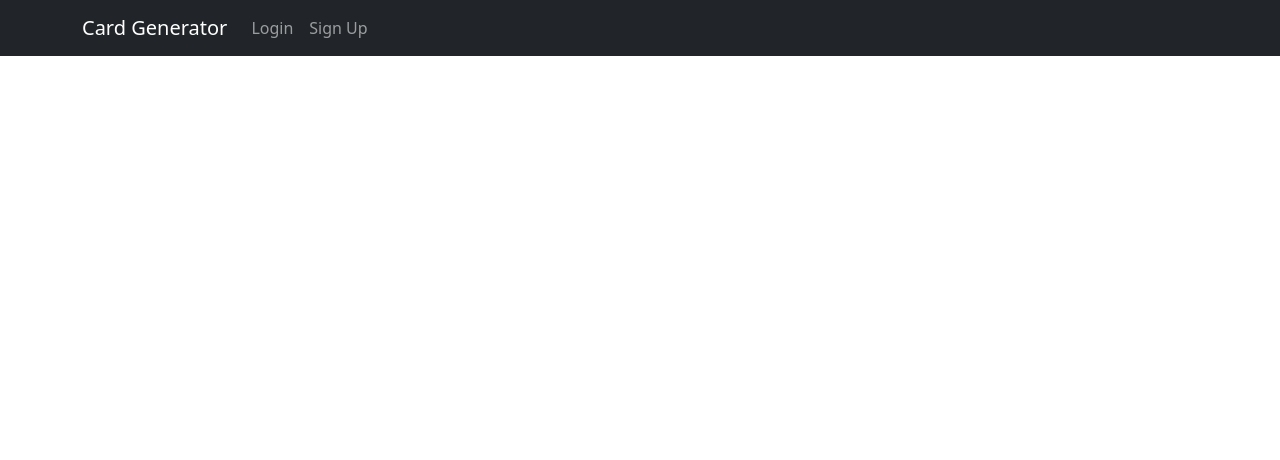
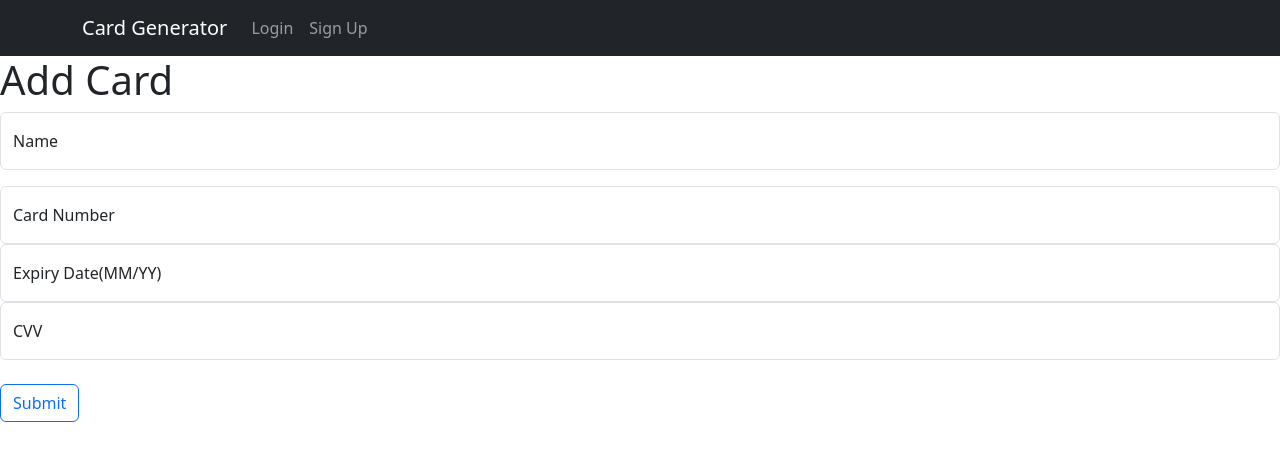
Before and after one commit to Fezao187/Java_Dev, a React (Create React App) app in the folder project/card_generator/client/card_generator_frontend/: page /my/Cards/create in a window 1280 px wide. Shown: the top 460 px of the page. Built offline with nearby package versions, Linux system fonts and the light colour scheme.

Commit message:
Add card

```diff
--- a/project/card_generator/client/card_generator_frontend/src/App.js
+++ b/project/card_generator/client/card_generator_frontend/src/App.js
@@ -8,7 +8,8 @@ import Signup from './views/sign_up/Signup';
 import VirtualCards from './views/virtual_cards/VirtualCards';
 import EditCard from './views/my_cards/EditCard';
 import Home from './views/home/Home';
-import CreateCard from './views/virtual_cards/CreateCard';
+import CreateVCard from './views/virtual_cards/CreateVCard';
+import CreateCard from './views/my_cards/CreateCard';
 
 function App() {
   const [isAuth, setIsAuth] = useState(sessionStorage.getItem("isAuth"));
@@ -48,9 +49,10 @@ function App() {
           <Route path='/auth/login' element={<Login setIsAuth={setIsAuth} />} />
           <Route path='/auth/signup' element={<Signup />} />
           <Route path='/virtual/cards' element={<VirtualCards isAuth={isAuth} />} />
-          <Route path='/virtual/cards/create' element={<CreateCard />} />
+          <Route path='/virtual/cards/create' element={<CreateVCard />} />
           <Route path='/my/cards' element={<MyCards isAuth={isAuth} />} />
           <Route path='/myCards/edit/:id' element={<EditCard />} />
+          <Route path='/my/Cards/create' element={<CreateCard />} />
         </Routes>
       </Router>
     </>
--- a/project/card_generator/client/card_generator_frontend/src/components/Card.jsx
+++ b/project/card_generator/client/card_generator_frontend/src/components/Card.jsx
@@ -1,7 +1,17 @@
 import React from 'react'
 import { Button } from 'react-bootstrap';
-const Card = ({ card }) => {
+
+const Card = ({ card, isVcard }) => {
     return (
+        isVcard == true ? (
+            <div>
+                <p><strong>Name: </strong>{card.name}</p>
+                <p><strong>Card Number: </strong>{card.cardNumber}</p>
+                <p><strong>Expiery Date: </strong>{card.expiryDate}</p>
+                <p><strong>CVV: </strong>{card.cvv}</p>
+                <Button variant='danger'>Delete</Button>
+            </div>
+        ) : (
             <div>
                 <p><strong>Name: </strong>{card.name}</p>
                 <p><strong>Card Number: </strong>{card.cardNumber}</p>
@@ -10,6 +20,7 @@ const Card = ({ card }) => {
                 <Button variant='warning'>Edit</Button><Button variant='danger'>Delete</Button>
             </div>
         )
+    )
 }
 
 export default Card
--- /dev/null
+++ b/project/card_generator/client/card_generator_frontend/src/views/my_cards/CreateCard.jsx
@@ -0,0 +1,66 @@
+import React, { useState } from 'react'
+import api from '../../api/axiosConfig';
+import { useNavigate } from 'react-router-dom';
+import { Button, Form, FloatingLabel, Alert } from "react-bootstrap";
+
+const CreateCard = () => {
+    const [token, setToken] = useState(sessionStorage.getItem("token"));
+    const [name, setName] = useState();
+    const [cardNumber, setCardNumber] = useState("");
+    const [expiryDate, setExpiryDate] = useState("");
+    const [cvv, setCvv] = useState("");
+    const [errMsg, setErrMsg] = useState("");
+    let navigate = useNavigate();
+    const handleSubmit = async (e) => {
+        e.preventDefault();
+        try {
+            const { data } = await api.post("my/card/create",
+                {
+                    name,
+                    cardNumber,
+                    expiryDate,
+                    cvv
+                },
+                {
+                    headers: {
+                        'authorization': `Bearer ${token}`,
+                        'Accept': 'application/json',
+                        'Content-Type': 'application/json'
+                    }
+                }
+            );
+            const { message } = data;
+            console.log(message);
+            console.log(data);
+            navigate("/my/cards");
+        } catch (error) {
+            setErrMsg(error.message);
+        }
+    }
+    return (
+        <div>
+            <Form>
+                <h1>Add Card</h1>
+                <FloatingLabel controlId="floatingInput" label="Name" className="mb-3">
+                    <Form.Control type="name" placeholder="Enter name on card" value={name} onChange={(e) => setName(e.target.value)} required />
+                </FloatingLabel>
+                <FloatingLabel controlId="floatingInput" label="Card Number">
+                    <Form.Control type="text" placeholder="Enter card number" value={cardNumber} onChange={(e) => setCardNumber(e.target.value)} required />
+                </FloatingLabel>
+                <FloatingLabel controlId="floatingInput" label="Expiry Date(MM/YY)">
+                    <Form.Control type="text" placeholder="Enter expirery date" value={expiryDate} onChange={(e) => setExpiryDate(e.target.value)} required />
+                </FloatingLabel>
+                <FloatingLabel controlId="floatingInput" label="CVV">
+                    <Form.Control type="text" placeholder="Enter cvv number" value={cvv} onChange={(e) => setCvv(e.target.value)} required />
+                </FloatingLabel>
+                <br />
+                {errMsg !== "" && <Alert variant="danger" dismissible>{errMsg}</Alert>}
+                <Button variant="outline-primary" type="submit" onClick={handleSubmit}>
+                    Submit
+                </Button>
+            </Form>
+        </div>
+    )
+}
+
+export default CreateCard
--- a/project/card_generator/client/card_generator_frontend/src/views/my_cards/MyCards.jsx
+++ b/project/card_generator/client/card_generator_frontend/src/views/my_cards/MyCards.jsx
@@ -1,9 +1,42 @@
-import React from 'react'
+import React, { useEffect } from 'react'
+import api from '../../api/axiosConfig';
+import { useState } from 'react';
+import Card from '../../components/Card';
+import { useNavigate } from 'react-router-dom';
+import { Button } from 'react-bootstrap';
 
 const MyCards = ({ isAuth }) => {
+  const [token, setToken] = useState(sessionStorage.getItem("token"));
+  const [cardList, setCardList] = useState([]);
+  let navigate = useNavigate();
+  useEffect(() => {
+    const getMyCards = async () => {
+      const { data } = await api.get("/my/card/all", {
+        headers: {
+          'authorization': `Bearer ${token}`,
+          'Accept': 'application/json',
+          'Content-Type': 'application/json'
+        }
+      }
+      )
+      console.log(data);
+      setCardList(data);
+    }
+    getMyCards();
+  }, []);
+  const addCard = () => {
+    navigate("/my/Cards/create");
+  }
   return (
-    <div>MyCards</div>
+    <div>
+      <Button variant='success' onClick={addCard}>Add Card</Button>
+      {cardList?.map((card) => {
+        return (
+          <Card card={card} isVcard={false} />
+        )
+      })}
+    </div>
   )
 }
 
-export default MyCards
+export default MyCards;
--- a/project/card_generator/client/card_generator_frontend/src/views/virtual_cards/VirtualCards.jsx
+++ b/project/card_generator/client/card_generator_frontend/src/views/virtual_cards/VirtualCards.jsx
@@ -3,12 +3,10 @@ import api from '../../api/axiosConfig';
 import Card from '../../components/Card';
 import { Button } from 'react-bootstrap';
 import { useNavigate } from 'react-router-dom';
-
 const VirtualCards = ({ isAuth }) => {
   const [token, setToken] = useState(sessionStorage.getItem("token"));
   const [cardList, setCardList] = useState([]);
   let navigate = useNavigate();
-
   useEffect(() => {
     const getVirtualCards = async () => {
       const { data } = await api.get("/virtual/card/all", {
@@ -24,16 +22,15 @@ const VirtualCards = ({ isAuth }) => {
     };
     getVirtualCards();
   }, []);
-
   const createCard = async () => {
     navigate("/virtual/cards/create");
-  }
+}
   return (
     <div>
       <Button variant='success' onClick={createCard}>Create Card</Button>
       {cardList?.map((card) => {
         return (
-          <Card card={card} />
+          <Card card={card} isVcard={true} />
         )
       })
       }
```
Also changed, not shown: project/card_generator/client/card_generator_frontend/src/views/virtual_cards/CreateVCard.jsx (renamed from project/card_generator/client/card_generator_frontend/src/views/virtual_cards/CreateCard.jsx), 1 other file (tests, documents, lock files or other folders). Lines whose indentation alone changed are shown as unchanged.
